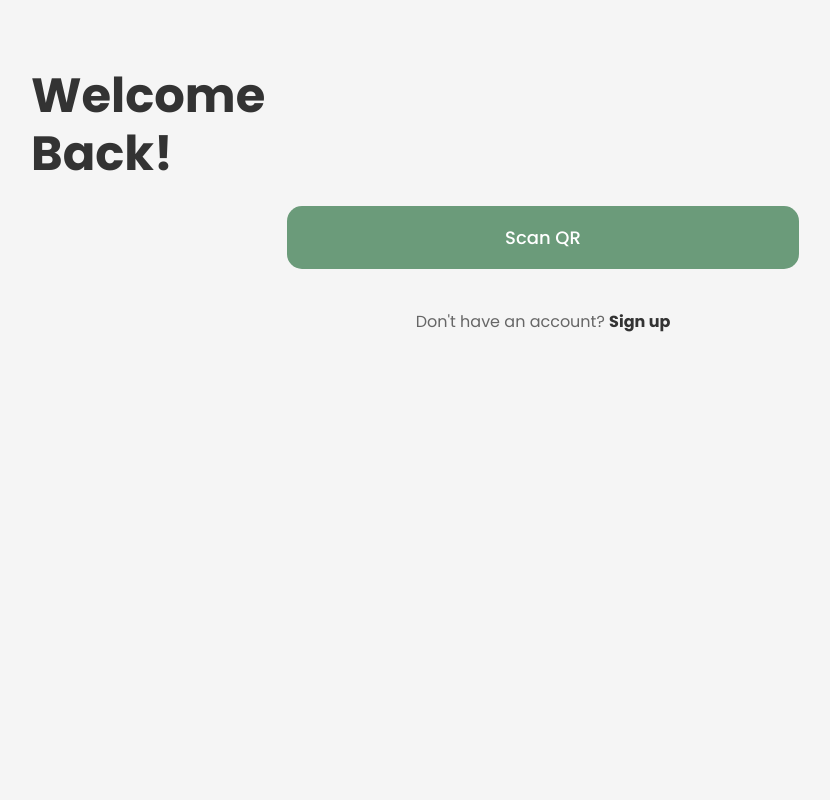
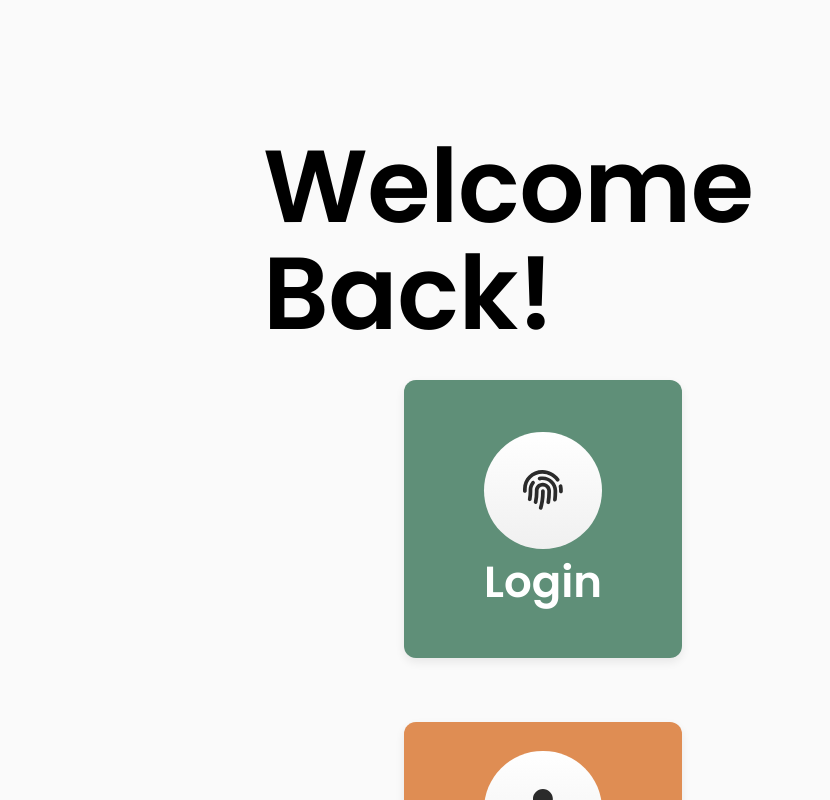
Before and after one commit to elizalsmn/CTG4-2025, a React (Create React App) app in the folder frontend/: page / in a window 1280 px wide. Shown: the part 360-1160 px from the top of the page, without its empty margins (97-927 px from the left). Before the commit the page ends 800 px from the top, so only its background shows below. Built offline with nearby package versions, Linux system fonts and the light colour scheme.

Commit message:
signup revamp

```diff
--- a/frontend/src/components/Signup.js
+++ b/frontend/src/components/Signup.js
@@ -3,83 +3,214 @@ import { Link } from 'react-router-dom';
 import { Scanner } from '@yudiel/react-qr-scanner';
 import './Signup.css';
 import reachLogo from '../assets/reach-logo.png';
+import { FaFingerprint, FaUser } from 'react-icons/fa';
 
 function Login() {
   const [showCamera, setShowCamera] = useState(false);
+  const [camLoading, setCamLoading] = useState(false);
+  const [camError, setCamError] = useState(null);
 
   const handleScan = (result) => {
     if (result) {
-      console.log('QR Code scanned:', result[0].rawValue);
+      console.log('QR:', result[0]?.rawValue || result);
       setShowCamera(false);
-      // Handle the scanned data here
     }
   };
 
-  const handleError = (error) => {
-    console.error('QR Scanner error:', error);
+  const handleError = (err) => {
+    console.error(err);
   };
 
-  const openCamera = () => {
+  const openCamera = async () => {
+    setCamError(null);
+    setCamLoading(true);
+    try {
+      // Preflight request to trigger permission prompt
+      const stream = await navigator.mediaDevices.getUserMedia({ video: true });
+      // Release immediately; Scanner will request again
+      stream.getTracks().forEach(t => t.stop());
       setShowCamera(true);
+    } catch (e) {
+      if (e.name === 'NotAllowedError') {
+        setCamError('Camera permission denied. Allow it in site/browser settings and retry.');
+      } else if (e.name === 'NotFoundError') {
+        setCamError('No camera device found.');
+      } else if (e.name === 'NotReadableError') {
+        setCamError('Camera busy (used by another app). Close other apps and retry.');
+      } else {
+        setCamError('Camera error: ' + e.name);
+      }
+    } finally {
+      setCamLoading(false);
+    }
   };
 
   if (showCamera) {
     return (
-      <div className="camera-container" style={{ width: '100vw', height: '100vh' }}>
+      <div style={{
+        width: '100vw',
+        height: '100vh',
+        background: '#000',
+        display: 'flex',
+        flexDirection: 'column',
+        justifyContent: 'center',
+        alignItems: 'center',
+        position: 'fixed',
+        top: 0,
+        left: 0,
+        zIndex: 9999
+      }}>
         <Scanner
           onScan={handleScan}
           onError={handleError}
           constraints={{ facingMode: 'environment' }}
+          style={{ width: '100%', maxWidth: 500 }}
         />
         <button
           onClick={() => setShowCamera(false)}
           style={{
-            position: 'absolute',
-            bottom: '20px',
-            left: '50%',
-            transform: 'translateX(-50%)',
-            padding: '10px 20px',
+            marginTop: 20,
+            padding: '12px 28px',
             background: '#6b9b7a',
-            color: 'white',
+            color: '#fff',
             border: 'none',
-            borderRadius: '10px'
+            borderRadius: 12,
+            fontSize: 16,
+            fontWeight: 600,
+            cursor: 'pointer'
           }}
         >
-          Close Camera
+          Close
         </button>
       </div>
     );
   }
 
   return (
-    <div className="login-container">
-      <div className="login-card">
-        {/* Logo */}
-        <div className="logo-container">
+    <div style={{
+      minHeight: '100vh',
+      background: '#fafafa',
+      padding: '0 4vw',
+      display: 'flex',
+      justifyContent: 'center'
+    }}>
+      <div style={{
+        background: '#fafafa',
+        width: '100%',
+        maxWidth: 760,
+        borderRadius: 48,
+        padding: '6vh 6vw 4vh',
+        display: 'flex',
+        flexDirection: 'column',
+        alignItems: 'center'
+      }}>
         <img
           src={reachLogo}
-            alt="Project Reach Logo"
-            className="logo"
+          alt="Project Reach"
+          style={{
+            width: '32vw',
+            maxWidth: 230,
+            height: 'auto',
+            marginTop: '2vh',
+            marginBottom: '32vh',
+            objectFit: 'contain'
+          }}
         />
-        </div>
-        <div className='form-section'>
-          {/* Welcome Text */}
-          <div className="welcome-text">
-            <h1>Welcome</h1>
-            <h1>Back!</h1>
+
+        <div style={{
+          width: '100%',
+            fontSize: '8vw',
+            maxWidth: 560,
+            fontWeight: 600,
+            lineHeight: 1.05,
+            letterSpacing: '-0.5px',
+            marginBottom: '4vh'
+        }}>
+          <div>Welcome</div>
+          <div>Back!</div>
         </div>
 
-          {/* Scan QR Button */}
-          <button onClick={openCamera} className="scan-qr-btn">
-            Scan QR
+        <div style={{
+          display: 'flex',
+          gap: '5vw',
+          width: '100%',
+          justifyContent: 'center',
+          flexWrap: 'wrap',
+          marginBottom: '3vh'
+        }}>
+          {[{ label: 'Login', icon: <FaFingerprint size="34%" /> },
+            { label: 'Add Friend', icon: <FaUser size="34%" /> }].map(btn => (
+            <button
+              key={btn.label}
+              onClick={openCamera}
+              disabled={camLoading}
+              style={{
+                flex: '0 1 46%',
+                aspectRatio: '1 / 1',
+                background: btn.label === 'Login' ? '#5f8f78' : '#df8d53',
+                border: 'none',
+                borderRadius: 12,
+                color: '#fff',
+                fontSize: '3.4vw',
+                fontWeight: 600,
+                cursor: camLoading ? 'wait' : 'pointer',
+                display: 'flex',
+                flexDirection: 'column',
+                alignItems: 'center',
+                justifyContent: 'center',
+                boxShadow: '0 4px 10px rgba(0,0,0,0.08)',
+                opacity: camLoading ? 0.7 : 1
+              }}
+            >
+              <div style={{
+                width: '42%',
+                height: '42%',
+                minWidth: 60,
+                minHeight: 60,
+                display: 'flex',
+                alignItems: 'center',
+                justifyContent: 'center',
+                color: '#2b2b2b',
+                background: 'linear-gradient(#ffffff,#f0f0f0)',
+                borderRadius: '50%',
+                marginBottom: '1.2vh',
+                fontSize: 0
+              }}>
+                {btn.icon}
+              </div>
+              <span style={{
+                fontSize: '3.4vw',
+                maxWidth: 120,
+                fontWeight: 600,
+                color: '#fff',
+                lineHeight: 1.1
+              }}>
+                {camLoading ? 'Opening...' : btn.label}
+              </span>
             </button>
+          ))}
+        </div>
 
-          {/* Sign Up Link */}
-          <div className="signup-text">
-            <span>Don't have an account? </span>
-            {/* Temporary, just for now until we have the sign up page, currently leads to page after scanning QR */}
-            <Link to="/signup2" className="signup-link">Sign up</Link>
+        {camError && (
+          <div style={{
+            color: '#b00020',
+            fontSize: '3.2vw',
+            maxWidth: 420,
+            textAlign: 'center',
+            marginBottom: '2vh'
+          }}>
+            {camError}
           </div>
+        )}
+
+        <div style={{
+          fontSize: '3.6vw',
+          maxWidth: 320,
+          textAlign: 'center',
+          fontWeight: 400
+        }}>
+          Don't have an account?{' '}
+          <span style={{ fontWeight: 700, cursor: 'pointer' }}>Sign Up</span>
         </div>
       </div>
     </div>
@@ -87,3 +218,4 @@ function Login() {
 }
 
 export default Login;
+// ...existing code...
```
Lines whose indentation alone changed are shown as unchanged.
